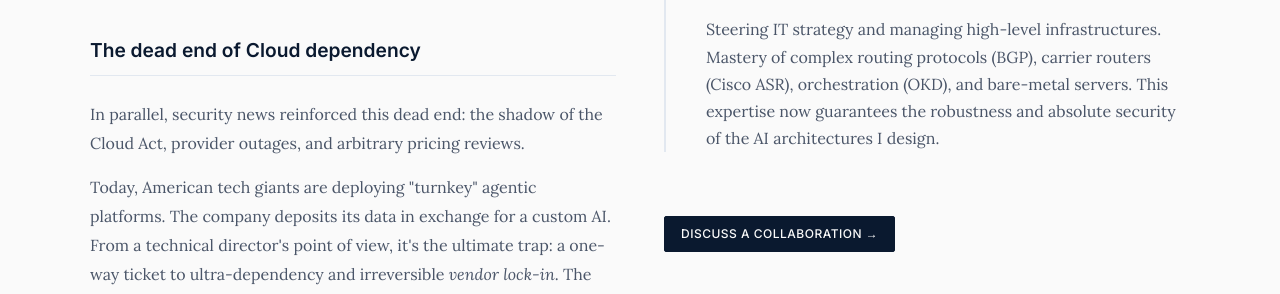
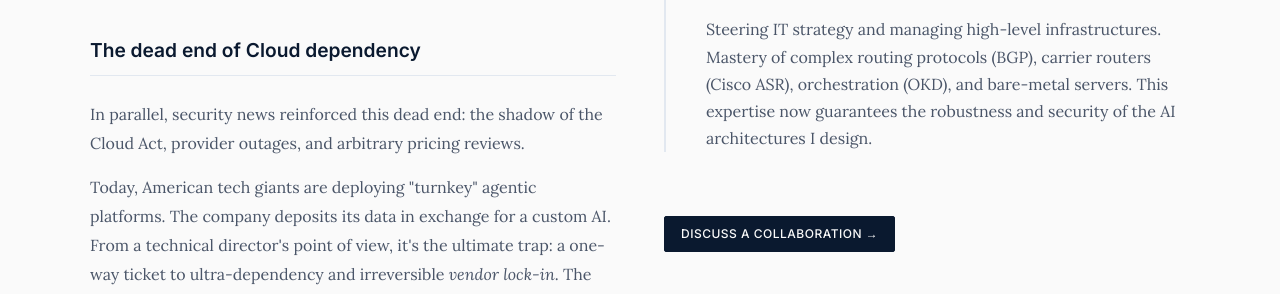
Before and after one commit to Kisai-DG-SLU/SophIA, a Jekyll site: the page built from architecte.html, in a window 1280 px wide and 900 px high, scrolled down 1701 px. Shown: the part 241-535 px from the top of the window. Built offline with Jekyll 4.4.1, drawn with Linux system fonts in a browser that asks for light colours.

Commit message:
Remove 'absolue' from desc2 security wording

```diff
--- a/_includes/i18n/architecte.js
+++ b/_includes/i18n/architecte.js
@@ -33,7 +33,7 @@ const pageTranslations = {
           desc1: "Validation d'un <a href='#' target='_blank' rel='noopener noreferrer' style='text-decoration:underline;'>cursus spécialisé</a> en Ingénierie IA. Conception de l'architecture souveraine multi-agents SophIA. Rédaction et publication de l'essai technique <a href='livre.html' style='text-decoration:underline;'><em>\"SophIA : Assistant suprême ?\"</em></a>.",
           date2: "Plus de 20 Ans d'expérience",
           role2: "Direction Technique & Expert Infrastructures Critiques",
-          desc2: "Pilotage de la stratégie IT et gestion d'infrastructures haut niveau. Maîtrise des protocoles de routage complexes (BGP), des routeurs opérateurs (Cisco ASR), de l'orchestration (OKD) et des serveurs bare-metal. Cette expertise garantit aujourd'hui la robustesse et la sécurité absolue des architectures IA que je conçois.",
+          desc2: "Pilotage de la stratégie IT et gestion d'infrastructures haut niveau. Maîtrise des protocoles de routage complexes (BGP), des routeurs opérateurs (Cisco ASR), de l'orchestration (OKD) et des serveurs bare-metal. Cette expertise garantit aujourd'hui la robustesse et la sécurité des architectures IA que je conçois.",
 
           contactBtn: "Discuter d'une collaboration →",
 
@@ -79,7 +79,7 @@ const pageTranslations = {
           desc1: "Validation of a <a href='#' target='_blank' rel='noopener noreferrer' style='text-decoration:underline;'>specialized curriculum</a> in AI Engineering. Design of the SophIA multi-agent sovereign architecture. Writing and publishing of the technical essay <a href='livre.html' style='text-decoration:underline;'><em>\"SophIA: Supreme Assistant?\"</em></a>.",
           date2: "Over 20 Years of experience",
           role2: "Technical Direction & Critical Infrastructure Expert",
-          desc2: "Steering IT strategy and managing high-level infrastructures. Mastery of complex routing protocols (BGP), carrier routers (Cisco ASR), orchestration (OKD), and bare-metal servers. This expertise now guarantees the robustness and absolute security of the AI architectures I design.",
+          desc2: "Steering IT strategy and managing high-level infrastructures. Mastery of complex routing protocols (BGP), carrier routers (Cisco ASR), orchestration (OKD), and bare-metal servers. This expertise now guarantees the robustness and security of the AI architectures I design.",
 
           contactBtn: "Discuss a collaboration →",
 
--- a/architecte.html
+++ b/architecte.html
@@ -100,7 +100,7 @@ custom_i18n: architecte
             <div class="journey-item">
               <span class="journey-date" data-i18n="arch.date2">Plus de 20 Ans d'expérience</span>
               <h4 class="journey-title" data-i18n="arch.role2">Direction Technique & Expert Infrastructures Critiques</h4>
-              <p class="journey-desc" data-i18n="arch.desc2">Pilotage de la stratégie IT et gestion d'infrastructures haut niveau. Maîtrise des protocoles de routage complexes (BGP), des routeurs opérateurs (Cisco ASR), de l'orchestration (OKD) et des serveurs bare-metal. Cette expertise garantit aujourd'hui la robustesse et la sécurité absolue des architectures IA que je conçois.</p>
+              <p class="journey-desc" data-i18n="arch.desc2">Pilotage de la stratégie IT et gestion d'infrastructures haut niveau. Maîtrise des protocoles de routage complexes (BGP), des routeurs opérateurs (Cisco ASR), de l'orchestration (OKD) et des serveurs bare-metal. Cette expertise garantit aujourd'hui la robustesse et la sécurité des architectures IA que je conçois.</p>
             </div>
           </div>
 
```
